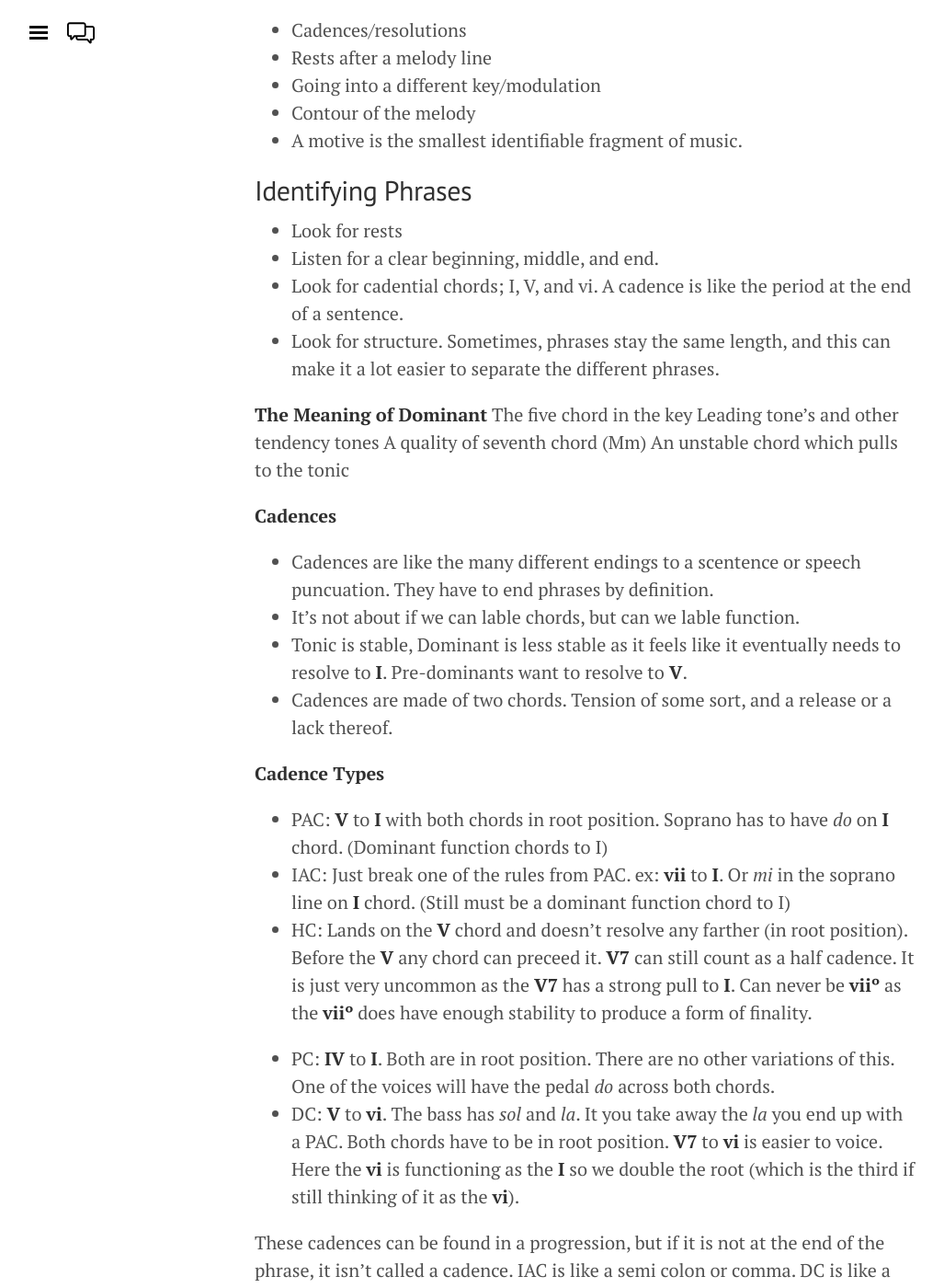
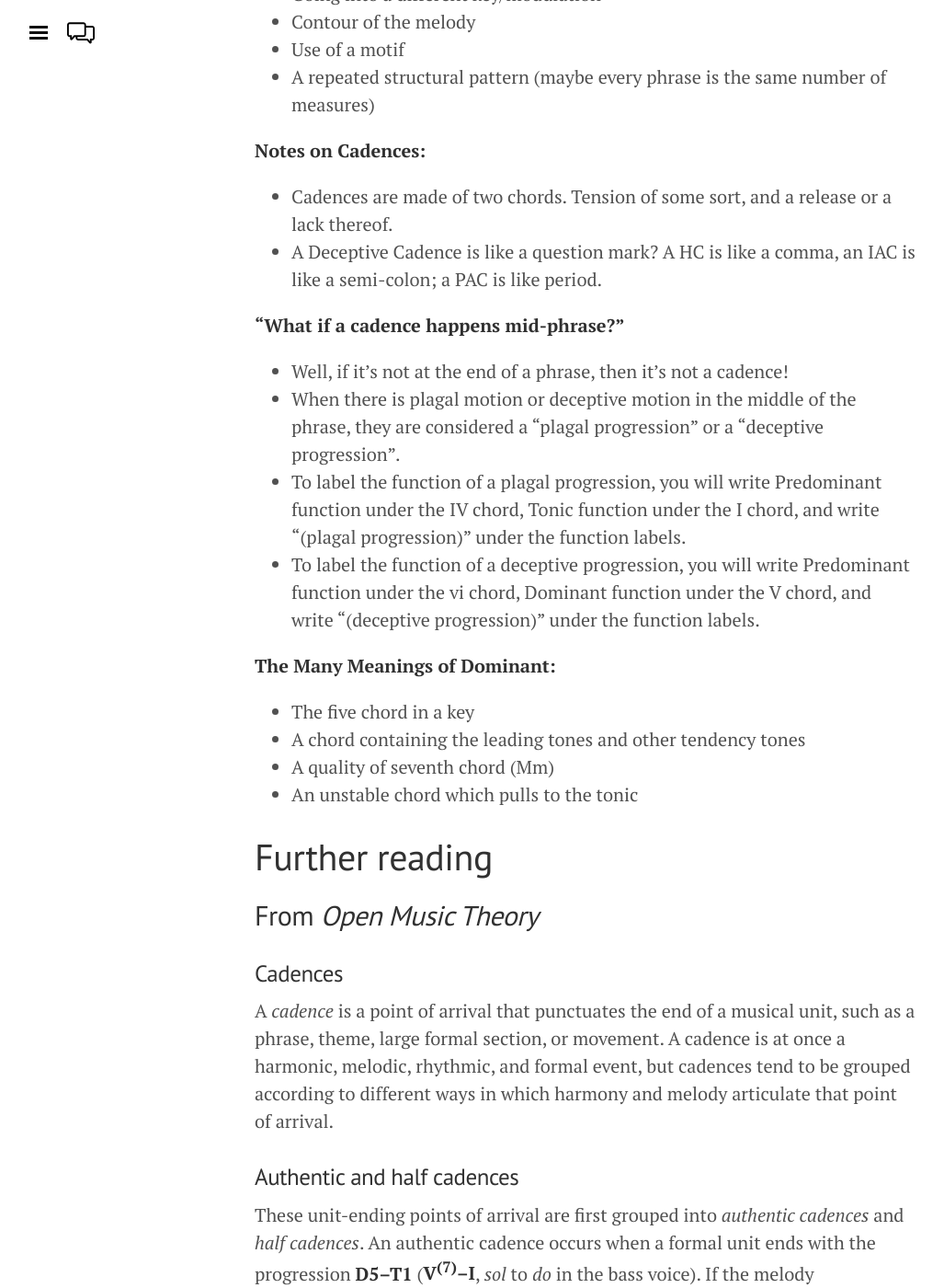
Before and after one commit to intmus/inttheory, a Jekyll site: the page built from _08-cadences-phrasing/a2-phrasesandcadences.md, in a window 1280 px wide and 1400 px high, scrolled down 401 px. Shown: the whole window at 92% size, without its empty margins (3-1030 px from the left). Built offline with Jekyll 4.4.1, drawn with Linux system fonts in a browser that asks for light colours; some of the changed text lies outside the part shown.

Commit message:
Finished editing this discussion page.

```diff
--- a/_08-cadences-phrasing/a2-phrasesandcadences.md
+++ b/_08-cadences-phrasing/a2-phrasesandcadences.md
@@ -3,50 +3,31 @@
 title: Discussion 8a - Phrases and Cadences
 ---
 
-# Class discussion
-Often, phrases will end with a cadence. Cadences give balance ans structure to a piece of music.
+## Cadential Cantation
 
-Things to look for when considering what might be a phrase:
-
+**"How can I identify a phrase?"**
 - Cadences/resolutions
 - Rests after a melody line
 - Going into a different key/modulation
 - Contour of the melody
-- A motive is the smallest identifiable fragment of music.
+- Use of a motif
+- A repeated structural pattern (maybe every phrase is the same number of measures)
 
-## Identifying Phrases ##
-- Look for rests
-- Listen for a clear beginning, middle, and end.
-- Look for cadential chords; I, V, and vi. A cadence is like the period at the end of a sentence.
-- Look for structure. Sometimes, phrases stay the same length, and this can make it a lot easier to separate the different phrases.
+**Notes on Cadences:**
+- Cadences are made of two chords. Tension of some sort, and a release or a lack thereof.
+- A Deceptive Cadence is like a question mark? A HC is like a comma, an IAC is like a semi-colon; a PAC is like period.
 
+**"What if a cadence happens mid-phrase?"**
+- Well, if it's not at the end of a phrase, then it's not a cadence!
+- When there is plagal motion or deceptive motion in the middle of the phrase, they are considered a "plagal progression" or a "deceptive progression".
+- To label the function of a plagal progression, you will write Predominant function under the IV chord, Tonic function under the I chord, and write "(plagal progression)" under the function labels.
+- To label the function of a deceptive progression, you will write Predominant function under the vi chord, Dominant function under the V chord, and write "(deceptive progression)" under the function labels.
 
-**The Meaning of Dominant**
-The five chord in the key
-Leading tone's and other tendency tones
-A quality of seventh chord (Mm)
-An unstable chord which pulls to the tonic
-
-**Cadences**
-- Cadences are like the many different endings to a scentence or speech puncuation. They have to end phrases by definition.
-- It's not about if we can lable chords, but can we lable function.
-- Tonic is stable, Dominant is less stable as it feels like it eventually needs to resolve to **I**. Pre-dominants want to resolve to **V**.
-- Cadences are made of two chords. Tension of some sort, and a release or a lack thereof.
-
-**Cadence Types**
-- PAC: **V** to **I** with both chords in root position. Soprano has to have *do* on **I** chord. (Dominant function chords to I)
-- IAC: Just break one of the rules from PAC. ex: **vii** to **I**. Or *mi* in the soprano line on **I** chord. (Still must be a dominant function chord to I)
-- HC: Lands on the **V** chord and doesn't resolve any farther (in root position). Before the **V** any chord can preceed it. **V7** can still count as a half cadence. It is just very uncommon as the **V7** has a strong pull to **I**. Can never be **viiº** as the  **viiº** does have enough stability to produce a form of finality.
-
-- PC: **IV** to **I**. Both are in root position. There are no other variations of this. One of the voices will have the pedal *do* across both chords.
-- DC: **V** to **vi**. The bass has *sol* and *la*. It you take away the *la* you end up with a PAC. Both chords have to be in root position. **V7** to **vi** is easier to voice. Here the **vi** is functioning as the **I** so we double the root (which is the third if still thinking of it as the **vi**).
-
-These cadences can be found in a progression, but if it is not at the end of the phrase, it isn't called a cadence.
-IAC is like a semi colon or comma. DC is like a question mark. PAC is very final so a period.
-
-The plagal cadence and the deceptive cadence can be used inside a progression (plagal progression, dececptive progression). The plagal cadence is often referred to the "Amen" cadence.
-
-Phrygian Half Cadence: sub-catagory oh half cadence, having the label be (PHC). Still ends on V, but has a iv in first inversion is the preceeding chord. Occurs in minor only. Still qualifies as a half cadence.
+**The Many Meanings of Dominant:**
+- The five chord in a key
+- A chord containing the leading tones and other tendency tones
+- A quality of seventh chord (Mm)
+- An unstable chord which pulls to the tonic
 
 # Further reading
 
```
